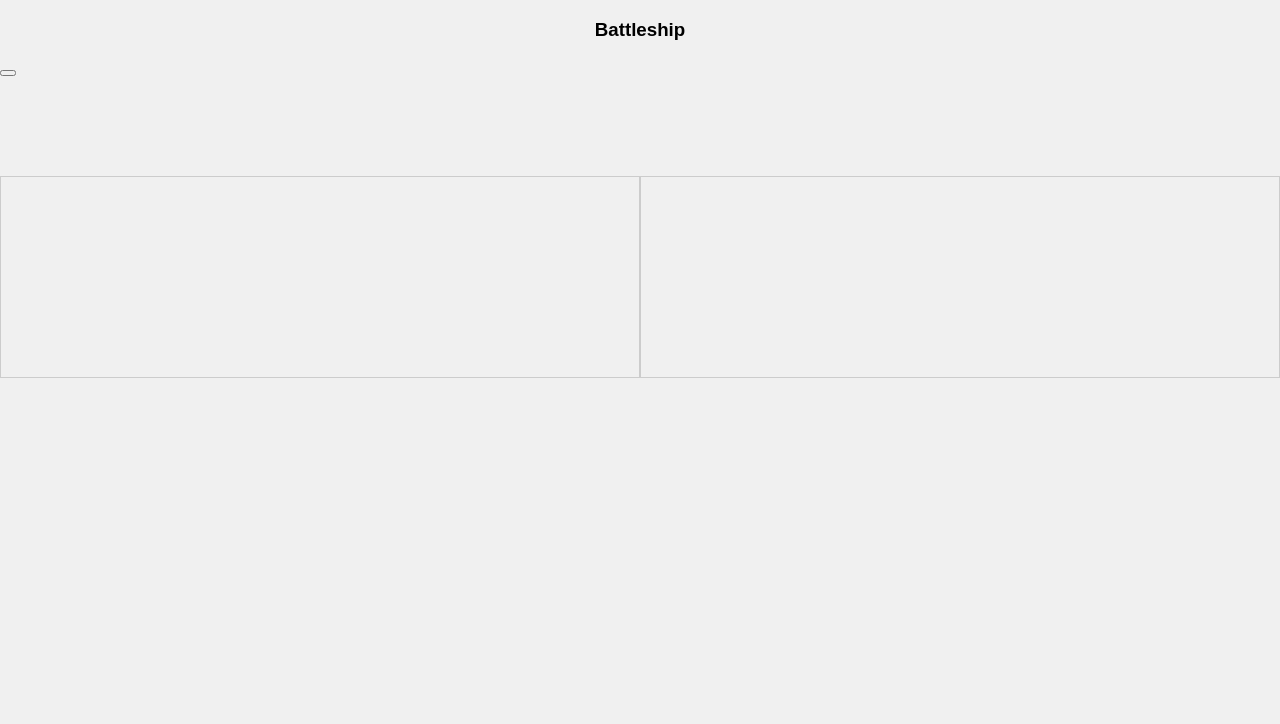
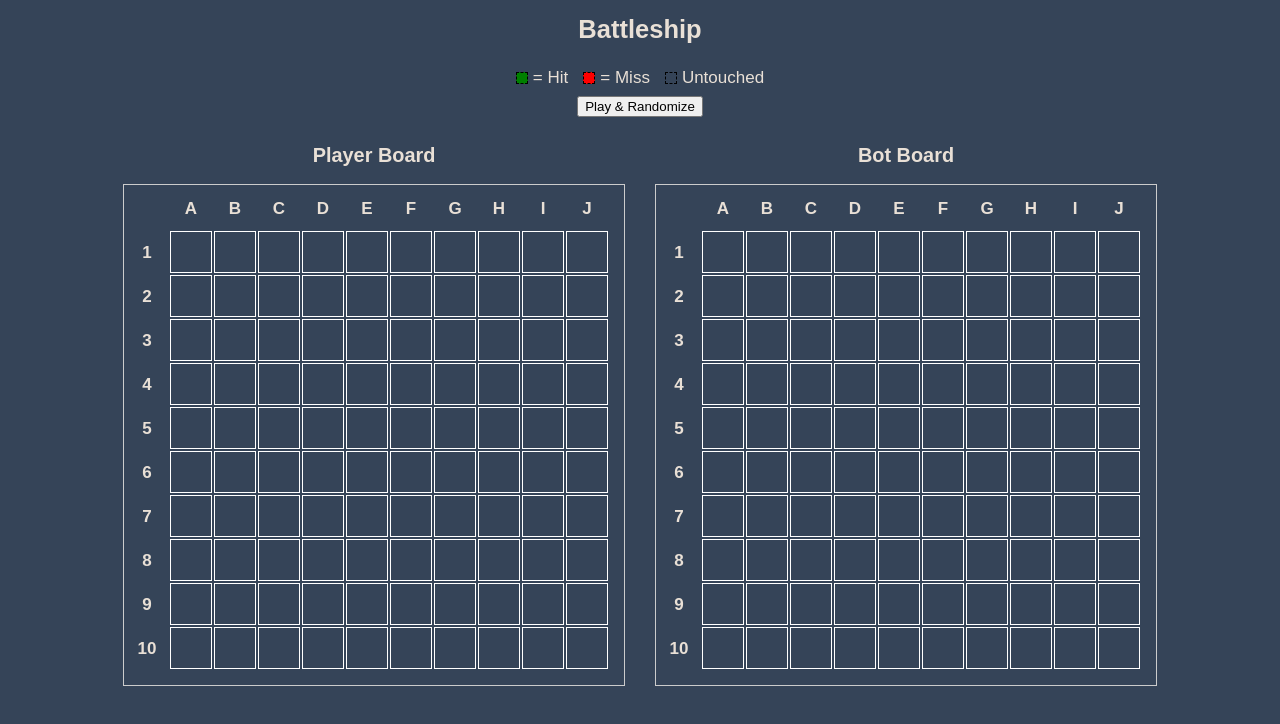
Before and after one commit to BentlyM/odin-battleship, a website built with webpack: page src/index.html in a window 1280 px wide. Built offline with nearby package versions, Linux system fonts and the light colour scheme.

Commit message:
Added data-x and data-y attributes to gridItem elements in showBoard function. Added showBoard function to display boards in the dome. included styling in both styles and gameboard, included html

```diff
--- a/src/game/Game.js
+++ b/src/game/Game.js
@@ -1,10 +1,14 @@
+import { showBoard } from "../utils/dom";
 import { Computer , Player } from "./Player"
 
 export const Play = () => {
     const Bot = new Computer();
+    Bot.id = 'bot-board';
+    showBoard(Bot);
+
     const User = new Player();
-
-
+    User.id = 'player-board'
+    showBoard(User);
 
     return {
 
--- a/src/index.html
+++ b/src/index.html
@@ -7,11 +7,64 @@
   </head>
   <body>
     <main class="main-sect">
-      <h3 class="title" id="main-title">Battleship</h3>
-      <div><button></button></div>
+      <h2 class="title" id="main-title">Battleship</h2>
+      <div class="info">
+        <button id="play-btn">Play & Randomize</button>
+        <ul class="battleship-info">
+          <li class="detail"><div class="info-box" id="green-box"></div>= Hit</li>
+          <li class="detail"><div class="info-box" id="red-box"></div>= Miss</li>
+          <li class="detail"><div class="info-box" id="user-box"></div>Untouched</li>
+        </ul>
+      </div>
       <div class="container">
-        <div class="game-board"></div>
-        <div class="game-board"></div>
+        <div class="game-warp">
+          <h3 class="gameboard-title">Player Board</h3>
+          <div class="game-board">
+            <div class="table-div">
+              <table>
+                <tbody class="board" id="player-board">
+                  <tr>
+                    <th class="tableHeader corner"></th>
+                    <th class="tableHeader">A</th>
+                    <th class="tableHeader">B</th>
+                    <th class="tableHeader">C</th>
+                    <th class="tableHeader">D</th>
+                    <th class="tableHeader">E</th>
+                    <th class="tableHeader">F</th>
+                    <th class="tableHeader">G</th>
+                    <th class="tableHeader">H</th>
+                    <th class="tableHeader">I</th>
+                    <th class="tableHeader">J</th>
+                  </tr>
+                </tbody>
+              </table>
+            </div>
+          </div>
+        </div>
+        <div class="game-warp">
+          <h3 class="gameboard-title">Bot Board</h3>
+          <div class="game-board">
+            <div class="table-div">
+              <table>
+                <tbody class="board" id="bot-board">
+                  <tr>
+                    <th class="tableHeader corner"></th>
+                    <th class="tableHeader">A</th>
+                    <th class="tableHeader">B</th>
+                    <th class="tableHeader">C</th>
+                    <th class="tableHeader">D</th>
+                    <th class="tableHeader">E</th>
+                    <th class="tableHeader">F</th>
+                    <th class="tableHeader">G</th>
+                    <th class="tableHeader">H</th>
+                    <th class="tableHeader">I</th>
+                    <th class="tableHeader">J</th>
+                  </tr>
+                </tbody>
+              </table>
+            </div>
+          </div>
+        </div>
       </div>
     </main>
   </body>
--- /dev/null
+++ b/src/styles/gameboard.css
@@ -0,0 +1,29 @@
+/* game stuff */
+* {
+    --size: 40px;
+}
+
+.game-warp{
+    display: flex;
+    flex-direction: column;
+    align-items: center;
+}
+
+.game-board {
+    width: 500px;
+    height: 500px;
+    border: 1px solid #ccc;
+}
+
+#play-btn {
+    margin-bottom: 10px;
+}
+
+th {
+    height: var(--size);
+    width: var(--size);
+}
+
+td {
+    border: 1px solid white;
+}
--- a/src/styles/index.js
+++ b/src/styles/index.js
@@ -1 +1,2 @@
 import './styles.css';
+import './gameboard.css'
--- a/src/styles/styles.css
+++ b/src/styles/styles.css
@@ -1,18 +1,25 @@
 /* styles.css */
+
 
 body {
     padding: 0px;
     margin: 0px;
-  height: 100vh;
+    height: 100%;
+    box-sizing: border-box;
+    background-color: #354458;
     font-family: Arial, sans-serif;
-  background-color: #f0f0f0;
+    color: #E9E0D6;
+    font-size: 17px;
+    line-height: 1em;
 }
 
-#main-title {
-  text-align: center;
-}
+/* Ui structure */
 
 .main-sect {
+    display: flex;
+    justify-content: center;
+    align-items: center;
+    flex-direction: column;
     height: 100%;
 }
 
@@ -22,10 +29,43 @@
     justify-content: center;
     align-items: center;
     height: 50%;
+    gap: 30px;
 }
 
-.game-board {
-  width: 50%;
-  height: 50%;
-  border: 1px solid #ccc;
+.battleship-info {
+    margin: 10px;
+    display: flex;
+    padding: 0%;
+    list-style-type: none;
+    gap: 15px;
 }
+
+.detail {
+    display: flex;
+    justify-content: center;
+    align-items: center;
+    width: fit-content;
+    height: fit-content;
+    gap: 5px;
+}
+
+.info {
+    display: flex;
+    flex-direction: column-reverse;
+    justify-content: center;
+    align-items: center;
+}
+
+.info-box {
+    width: 10px;
+    height: 10px;
+    border: 1px dashed black;
+}
+
+#red-box {
+    background-color: red;
+}
+
+#green-box {
+    background-color: green;
+}
--- a/src/utils/dom.js
+++ b/src/utils/dom.js
@@ -0,0 +1,28 @@
+/**
+ * Renders the game board in the DOM.
+ *
+ * @param {Object} board - The game board object.
+ */
+
+export const showBoard = (board) => {
+    const boardElement = document.querySelector(`#${board.id}`);
+    const boardData = board.Control.board;
+    let count = 1;
+
+    boardData.forEach((row, rowIndex) => {
+      const gridRow = document.createElement('tr');
+      boardElement.appendChild(gridRow);
+
+      const gridNumber = document.createElement('th');
+      gridRow.appendChild(gridNumber);
+      gridNumber.innerText = count++;
+
+      row.forEach((cell, columnIndex) => {
+        const gridItem = document.createElement('td');
+        gridRow.appendChild(gridItem);
+
+        gridItem.setAttribute('data-x' , rowIndex)
+        gridItem.setAttribute('data-y' , columnIndex)
+      });
+    });
+  };
```
Also changed, not shown: 1 other file. Lines whose indentation alone changed are shown as unchanged.
